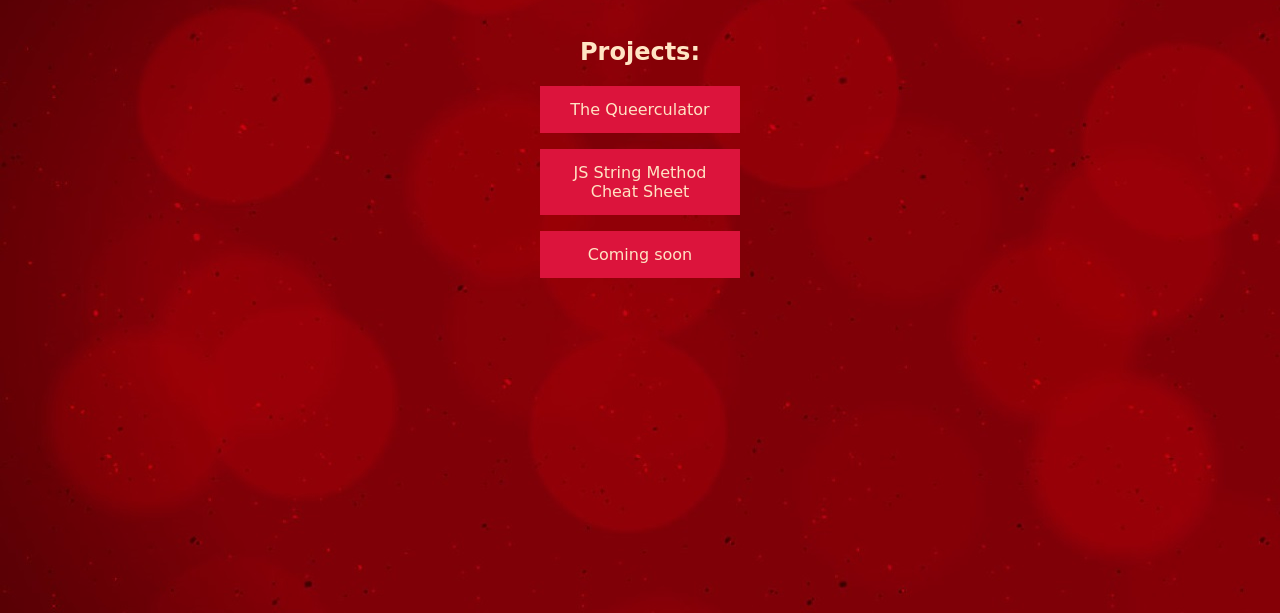
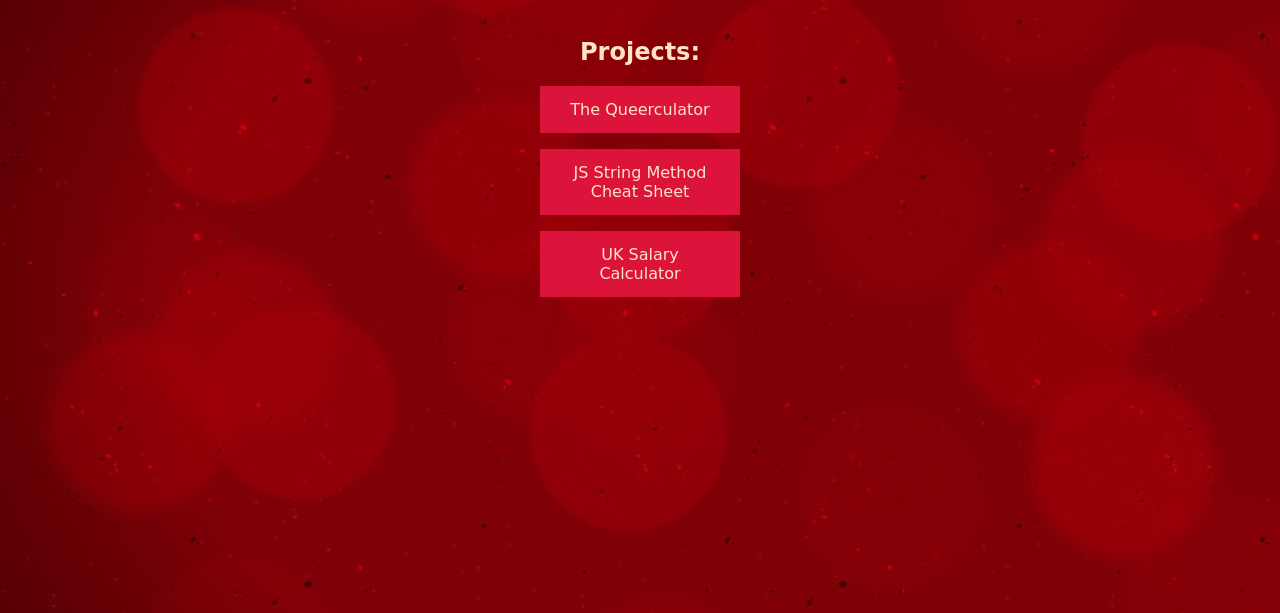
Before and after one commit to StephenDoyle10/Portfolio-in-HTML, a plain HTML site: page index.html in a window 1280 px wide. Shown: the part 187-800 px from the top of the page. Drawn offline with Linux system fonts and the light colour scheme; a web font is replaced by a local one.

Commit message:
Added UK Salary Calculator to project list

```diff
--- a/index.html
+++ b/index.html
@@ -20,7 +20,7 @@
 <h2>Projects:</h2>
 <p><a href="https://stephendoyle10.github.io/queerculator.github.io/">The Queerculator</a></p>
 <p><a href="https://stephendoyle10.github.io/jsstringmethods/">JS String Method Cheat Sheet</a></p>
-<p><a href="https://stephendoyle10.github.io/">Coming soon</a></p>
+<p><a href="https://stephendoyle10.github.io/uksalarycalculator/">UK Salary Calculator</a></p>
 
 </body>
 <html>
```
